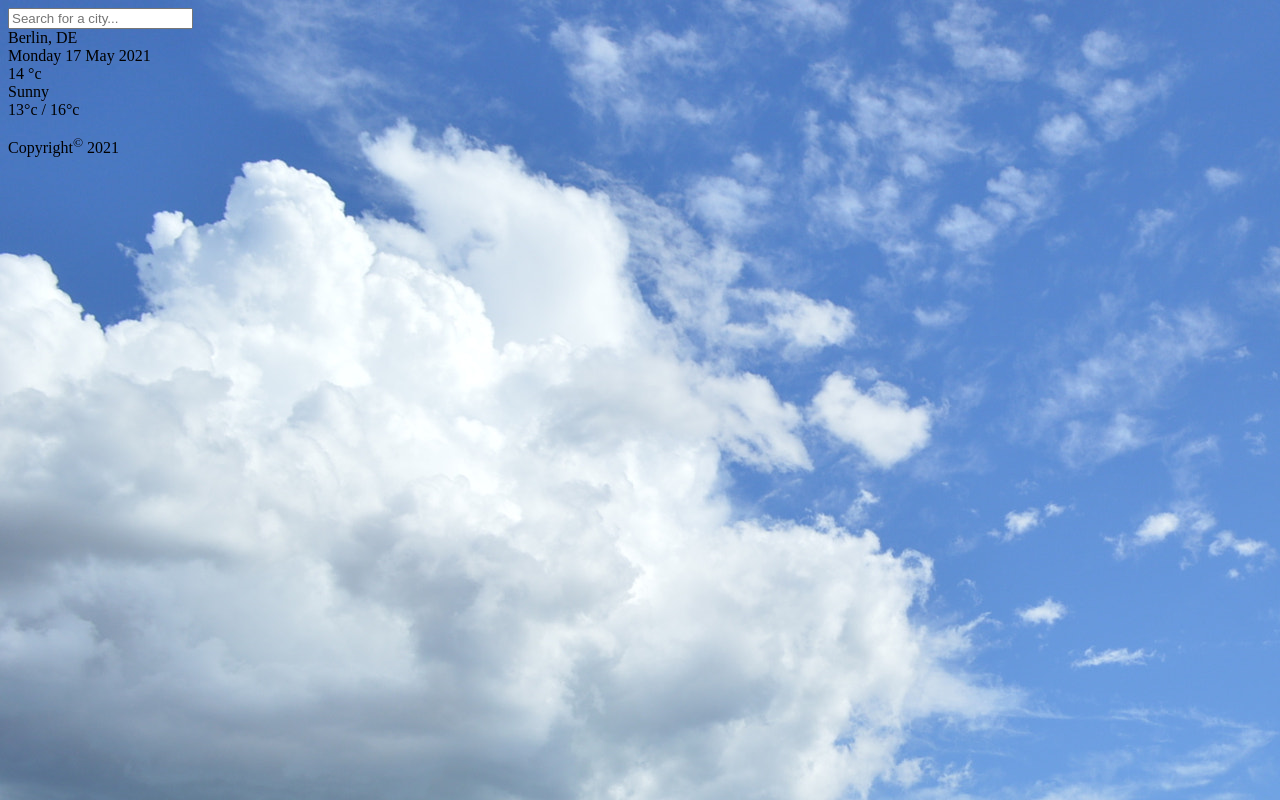
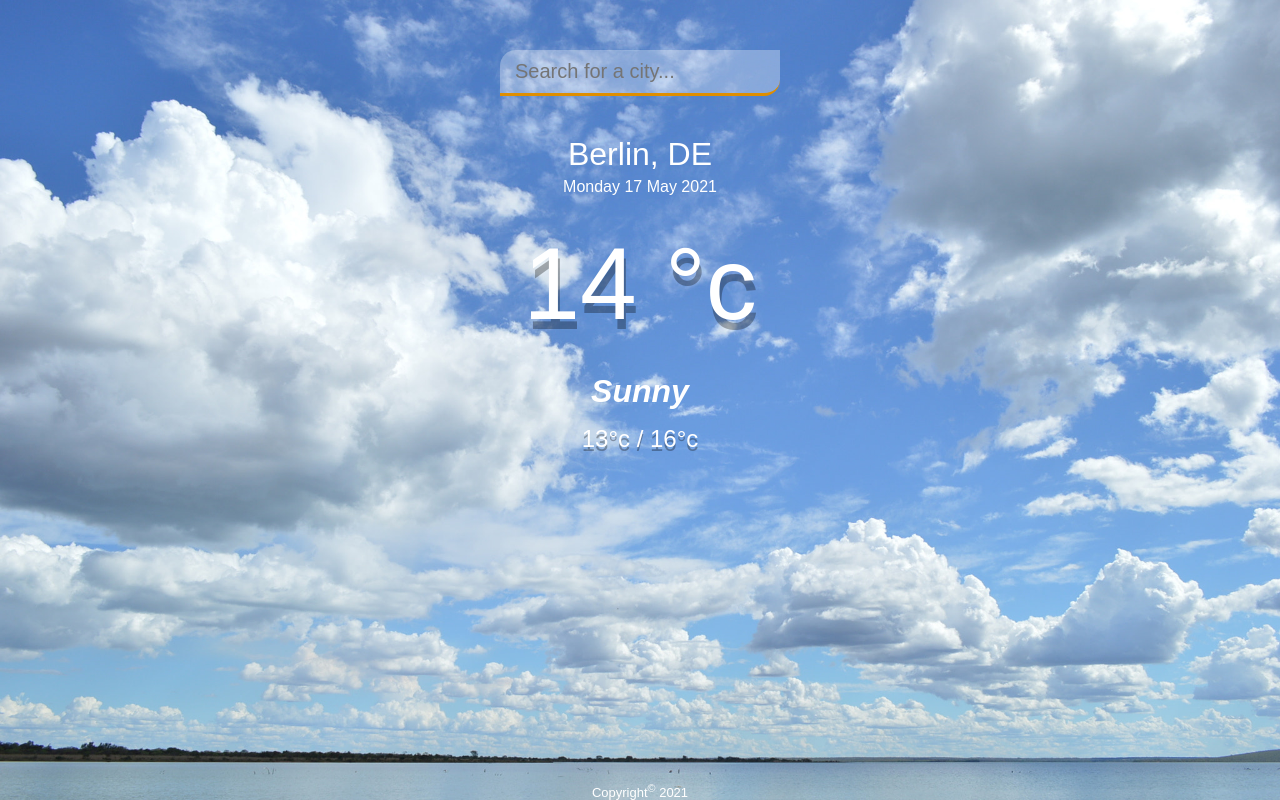
Before and after one commit to hamzadarej/Weather-App, a website: page src/index.html in a window 1280 px wide. Drawn offline with nearby package versions, Linux system fonts and the light colour scheme; files that its build step writes are made by us from their sources; no server answers.

Commit message:
Setup esm and api call

```diff
--- a/src/index.html
+++ b/src/index.html
@@ -6,7 +6,8 @@
     <meta name="viewport" content="width=device-width, initial-scale=1.0" />
     <title>Weather Application</title>
 
-    <link rel="stylesheet" href="./scss/main.css" />
+    <script type="module" src="./scripts/index.js"></script>
+    <link rel="stylesheet" href="./styles/main.css" />
   </head>
 
   <body>
--- a/src/scripts/index.js
+++ b/src/scripts/index.js
@@ -1,17 +1,2 @@
-// Year for Copyright
-const year = new Date().getFullYear();
-const setYear = document.querySelector(".year");
-setYear.innerHTML = year;
-
-function changeBg() {
-  let temp = document.querySelector(".tempN").innerHTML;
-  let body = document.querySelector("body");
-
-  if (temp > 15) {
-    body.style.backgroundImage = "url('images/sunny.jpeg')";
-  }
-  if (temp < 15 && temp > 10) {
-    body.style.backgroundImage = "url('images/Cloudy.jpeg')";
-  }
-}
-changeBg();
+import { init as weatherdata } from './weatherdata.js';
+weatherdata();
--- /dev/null
+++ b/src/scripts/weatherdata.js
@@ -0,0 +1,56 @@
+const year = new Date().getFullYear();
+const setYear = document.querySelector('.year');
+setYear.innerHTML = year;
+
+function changeBg() {
+  let temp = document.querySelector('.tempN').innerHTML;
+  let body = document.querySelector('body');
+
+  if (temp > 15) {
+    body.style.backgroundImage = 'url(\'images/sunny.jpeg\')';
+  }
+  if (temp < 15 && temp > 10) {
+    body.style.backgroundImage = 'url(\'images/Cloudy.jpeg\')';
+  }
+}
+
+const conf = {
+
+  // root: '.nav-primary',
+};
+
+function getNodes() {
+
+  // const root = document.querySelector(conf.root);
+
+  return {
+    // menuControl,
+  };
+}
+
+async function getApiData() {
+  let url = 'http://api.openweathermap.org/data/2.5/weather?q=Berlin,de&units=metric&appid=f0e7493e8af1e6452647e0dd9be154e2';
+  try {
+    let res = await fetch(url);
+    return await res.json();
+  } catch (error) {
+    console.log(error);
+  }
+  // api.openweathermap.org/data/2.5/weather?q=London,uk&appid={API key}
+  // f0e7493e8af1e6452647e0dd9be154e2;
+}
+
+async function renderUsers() {
+  let weather = await getApiData();
+  console.dir(weather);
+}
+
+function init() {
+
+  const dom = getNodes();
+  renderUsers();
+
+  changeBg();
+}
+
+export { init };
--- a/src/scss/main.scss
+++ b/src/scss/main.scss
@@ -0,0 +1,118 @@
+* {
+  margin: 0;
+  padding: 0;
+  box-sizing: border-box;
+}
+
+html {
+  font-size: 10px;
+}
+
+body {
+  font-size: 1.6ren;
+  font-family: "montserrat", sans-serif;
+  background-image: url(../images/normalW.jpg);
+  background-size: cover;
+  background-position: top center;
+  background-repeat: no-repeat;
+  position: relative;
+}
+
+.app-wrap {
+  display: flex;
+  flex-direction: column;
+  min-height: 100vh;
+  background-image: linear-gradient(
+    to bottom,
+    rgba(0, 0, 0, 0.3) rgba(0, 0, 0, 0.6)
+  );
+}
+
+header {
+  display: flex;
+  justify-content: center;
+  align-items: center;
+  padding: 50px 15px 15px;
+}
+
+header input {
+  width: 100%;
+  max-width: 280px;
+  padding: 10px 15px;
+  border: none;
+  outline: none;
+  background-color: rgba(255, 255, 255, 0.3);
+  border-radius: 16px 0 16px 0;
+  color: #313131;
+  border-bottom: 3px solid #df8e00;
+  font-size: 20px;
+  font-weight: 300;
+  transition: 0.2s ease-out;
+}
+
+header input:focus {
+  background-color: rgba(255, 255, 255, 0.6);
+}
+
+main {
+  flex: 1 1 100%;
+  padding: 25px 25px 50px;
+  display: flex;
+  flex-direction: column;
+  align-items: center;
+  text-align: center;
+  /* border: 2px solid red; */
+}
+
+.location .city {
+  color: #fff;
+  font-size: 32px;
+  font-weight: 500;
+  margin-bottom: 5px;
+}
+
+.location .date {
+  color: #fff;
+  font-size: 16px;
+}
+
+/* .current {
+  border: 2px solid red;
+} */
+
+.current .temp {
+  /* border: 2px solid red; */
+  color: #fff;
+  font-size: 102px;
+  font-weight: 900;
+  margin: 30px 0px;
+  text-shadow: 2px 10px rgba(0, 0, 0, 0.3);
+}
+
+.current .temp span {
+  font-weight: 500;
+}
+
+.current .weather {
+  color: #fff;
+  font-size: 32px;
+  font-weight: 700;
+  font-style: italic;
+  margin-bottom: 15px;
+  text-shadow: 0, 0, 0, 0.4;
+}
+
+.current .hi-low {
+  color: #fff;
+  font-size: 24px;
+  font-weight: 500;
+  text-shadow: 0px 4px rgba(0, 0, 0, 0.3);
+}
+footer {
+  position: absolute;
+  bottom: 0;
+  color: white;
+  text-align: center;
+  width: 100%;
+  font-size: small;
+}
```
Also changed, not shown: .eslintrc.js (added), src/scss/main.css (deleted), 2 other files.
